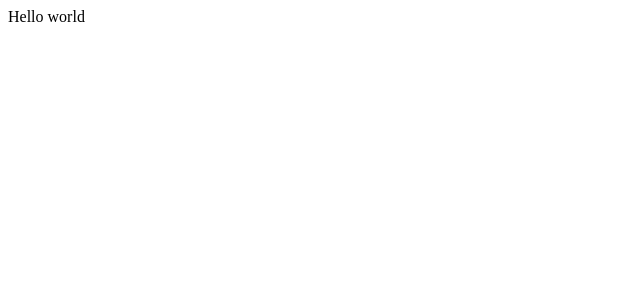
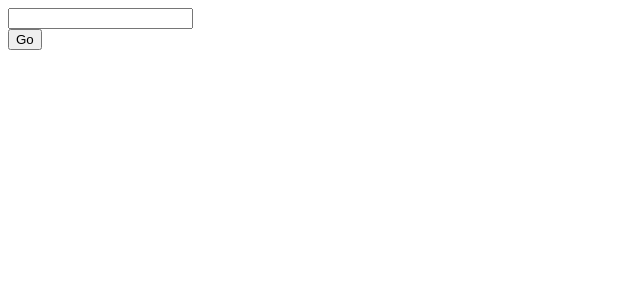
Before and after one commit to montekaka/castpie, a React app: page / in a window 1280 px wide. Shown: the top 300 px of the page, without its empty margins (0-640 px from the left). Built offline with nearby package versions, Linux system fonts and the light colour scheme; the HTML template or start-up script is replaced by a standard one.

Commit message:
add List component

```diff
--- /dev/null
+++ b/client/src/components/main.jsx
@@ -0,0 +1,47 @@
+import React from 'react';
+import axios from 'axios';
+import SbInputGroup from './sbInputGroup.jsx';
+import SbList from './sbList.jsx';
+
+class Main extends React.Component {
+  constructor(props) {
+    super(props);
+    this.state = {
+      rss: '',
+      items: []
+    }
+
+    this.handleInputChange = this.handleInputChange.bind(this);
+    this.handleSubmitRSS = this.handleSubmitRSS.bind(this);
+  }
+
+  handleInputChange(event){
+    let value = event.target.value;
+    let name = event.target.name;
+    this.setState({
+      [name]: value
+    });
+  }
+
+  handleSubmitRSS(){
+    // console.log(this.state.rss)
+    const data = {url: this.state.rss};
+    axios.post('/api/articles', data)
+    .then((res) => {
+      this.setState({items:  res.data.items});
+    }).catch((err) => {
+      console.log(err)
+    })
+  }
+
+  render() {
+    return (
+      <div>
+        <SbInputGroup inputName='rss' inputValue={this.state.rss} handleChange={this.handleInputChange} handleClick={this.handleSubmitRSS}/>
+        <SbList items={this.state.items}/>
+      </div>
+    )
+  }
+}
+
+export default Main;
--- /dev/null
+++ b/client/src/components/sbInputGroup.jsx
@@ -0,0 +1,20 @@
+import React from 'react';
+import {
+  InputGroup,
+  InputGroupAddon,
+  Input,
+  Button,
+ } from 'reactstrap';
+
+ const SbInputGroup = (props) => {
+   return (
+     <div>
+      <InputGroup>
+        <Input type="text" value={props.inputValue} name={props.inputName} onChange={props.handleChange}/>
+        <InputGroupAddon addonType="prepend" onClick={props.handleClick}><Button>Go</Button></InputGroupAddon>
+      </InputGroup>
+     </div>
+   )
+ }
+
+ export default SbInputGroup;
--- /dev/null
+++ b/client/src/components/sbList.jsx
@@ -0,0 +1,17 @@
+import React from 'react';
+import { ListGroup } from 'reactstrap';
+import SbListItem from './sbListItem.jsx'
+
+const SbList = (props) => {
+  return (
+    <ListGroup>
+      {
+        props.items.map((item) =>
+          <SbListItem item={item} key={item.title}/>
+        )
+      }
+    </ListGroup>
+  )
+}
+
+export default SbList;
--- /dev/null
+++ b/client/src/components/sbListItem.jsx
@@ -0,0 +1,46 @@
+import React from 'react';
+import axios from 'axios';
+import { ListGroupItem } from 'reactstrap';
+
+class SbListItem extends React.Component {
+  constructor(props) {
+    super(props);
+    this.state = {
+      title: '',
+      text: ''
+    }
+
+    this.handleClick = this.handleClick.bind(this)
+  }
+
+  componentDidMount() {
+    this.setState({
+      title: this.props.item.title,
+      text: this.props.item['content:encoded']
+    })
+  }
+
+  handleClick(){
+    // console.log(this.state.rss)
+    const data = {title: this.state.title, text: this.state.text, outputFormat: 'mp3', voiceId: 'Kimberly'};
+    axios.post('/api/article', data)
+    .then((res) => {
+      console.log(res)
+    }).catch((err) => {
+      console.log(err)
+    })
+  }
+
+
+
+  render() {
+    return(
+      <ListGroupItem>
+        {this.state.title}
+        <div onClick={this.handleClick}>Click</div>
+      </ListGroupItem>
+    )
+  }
+}
+
+export default SbListItem;
--- a/client/src/index.jsx
+++ b/client/src/index.jsx
@@ -1,5 +1,6 @@
 import React from 'react';
 import ReactDOM from 'react-dom';
+import Main from './components/main.jsx'
 
 class App extends React.Component {
   constructor(props) {
@@ -9,7 +10,7 @@ class App extends React.Component {
   render() {
     return (
       <div>
-        Hello world
+        <Main/>
       </div>
     )
   }
```
